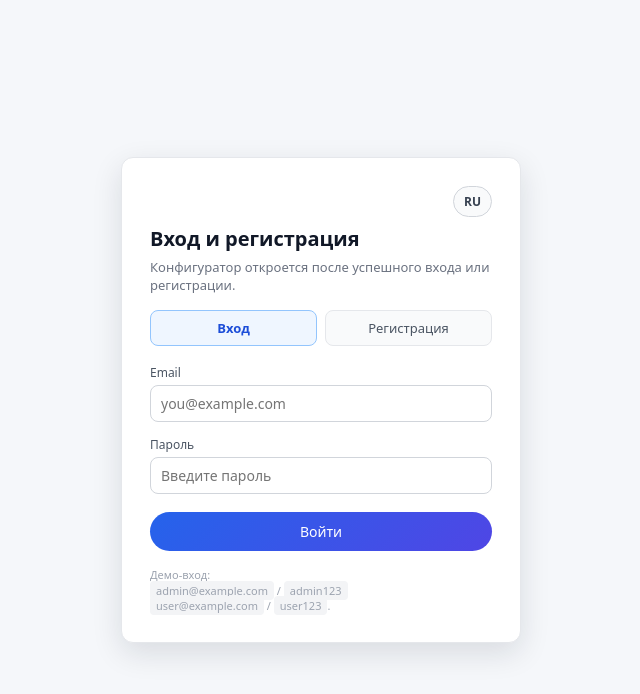
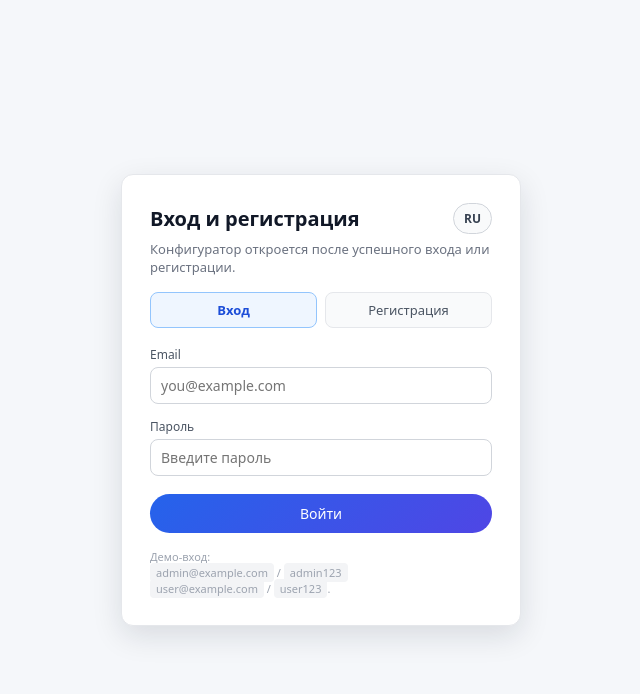
Before and after one commit to chris11na/thesis, a website: page frontend/login.html in a window 1280 px wide. Shown: the whole page, without its empty margins (319-959 px from the left). Drawn offline with Linux system fonts and the light colour scheme; no server answers.

Commit message:
fix(login): layout and language toggle next to title

```diff
--- a/frontend/login.html
+++ b/frontend/login.html
@@ -30,12 +30,25 @@
         padding: 28px;
         border: 1px solid #e5e7eb;
       }
-      .lang-toggle-wrap {
+      .card-header-row {
         display: flex;
-        justify-content: flex-end;
-        margin-bottom: 8px;
+        flex-direction: row;
+        align-items: center;
+        justify-content: space-between;
+        gap: 12px;
+        margin-bottom: 6px;
+      }
+      .card-header-row h1 {
+        margin: 0;
+        flex: 1;
+        min-width: 0;
+        font-size: 20px;
+        font-weight: 600;
+        color: #111827;
+        line-height: 1.25;
       }
       .lang-toggle-btn {
+        flex-shrink: 0;
         padding: 6px 10px;
         border-radius: 999px;
         border: 1px solid #d1d5db;
@@ -44,12 +57,6 @@
         font-size: 12px;
         font-weight: 600;
         cursor: pointer;
-      }
-      h1 {
-        font-size: 20px;
-        font-weight: 600;
-        color: #111827;
-        margin-bottom: 6px;
       }
       .subtitle {
         font-size: 13px;
@@ -167,7 +174,7 @@
         display: flex;
         align-items: center;
         gap: 10px;
-        margin: 18px 0 12px;
+        margin: 12px 0 12px;
         font-size: 12px;
         color: #9ca3af;
       }
@@ -231,10 +238,10 @@
   </head>
   <body>
     <div class="card">
-      <div class="lang-toggle-wrap">
+      <div class="card-header-row">
+        <h1 id="login-title">Вход и регистрация</h1>
         <button type="button" class="lang-toggle-btn" id="lang-toggle-btn">RU</button>
       </div>
-      <h1 id="login-title">Вход и регистрация</h1>
       <p class="subtitle" id="login-subtitle">
         Конфигуратор откроется после успешного входа или регистрации.
       </p>
```
